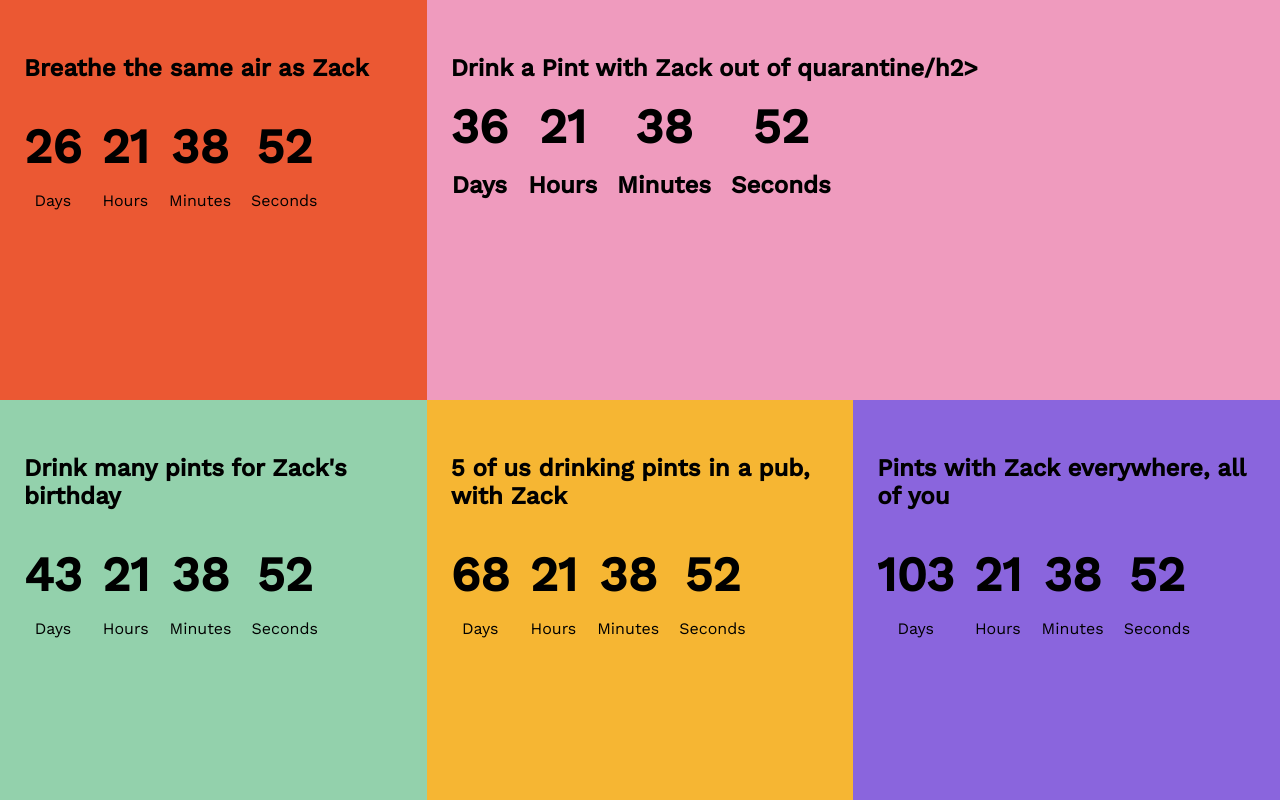
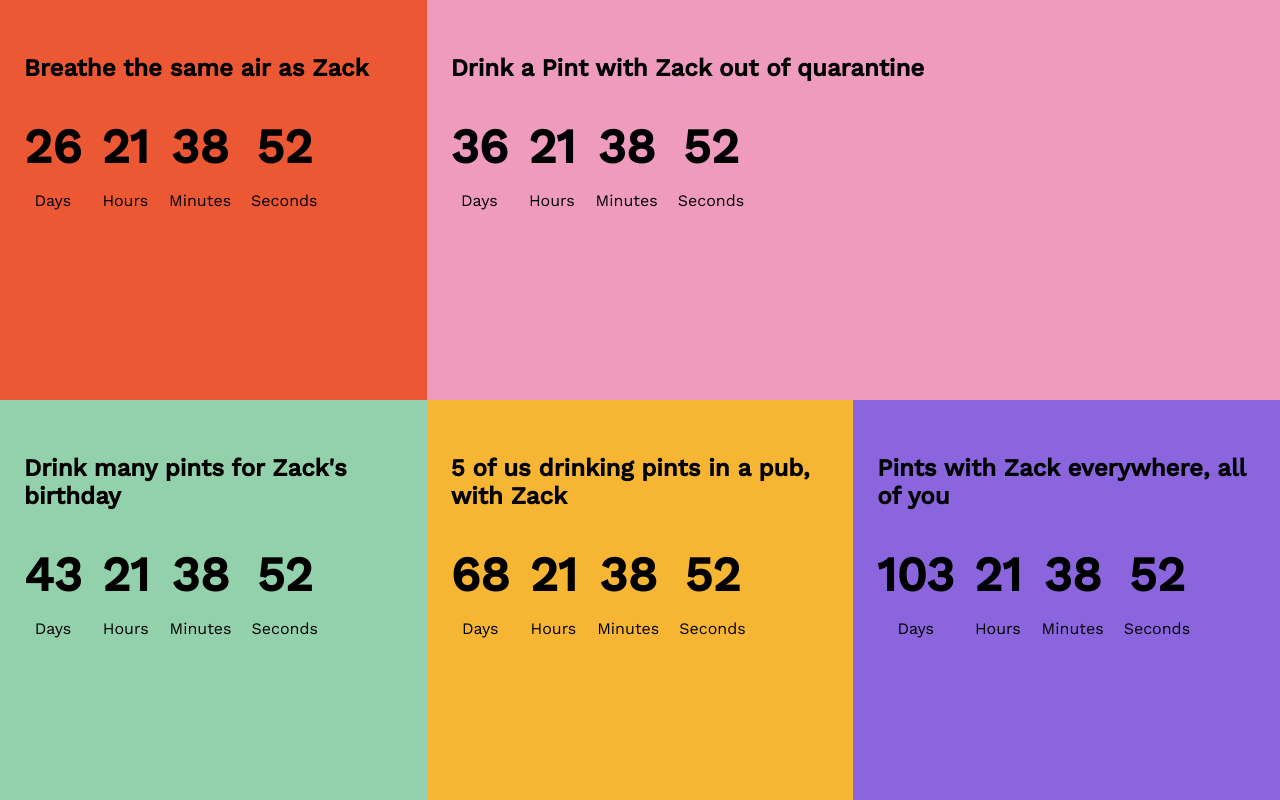
Before and after one commit to zmlipton91/zacklipton.ca, a plain HTML site: page onewayroadtozack.html in a window 1280 px wide. Drawn offline with nearby package versions, Linux system fonts and the light colour scheme.

Commit message:
Update onewayroadtozack.html

```diff
--- a/onewayroadtozack.html
+++ b/onewayroadtozack.html
@@ -32,7 +32,7 @@
             </div>
         </div>
         <div class="Area Area2">
-            <h2>Drink a Pint with Zack out of quarantine/h2>
+            <h2>Drink a Pint with Zack out of quarantine</h2>
             <div id="clockdiv-2" class="time">
                 <div class="time-wrapper">
                     <h3 class="days"></h3>
```
